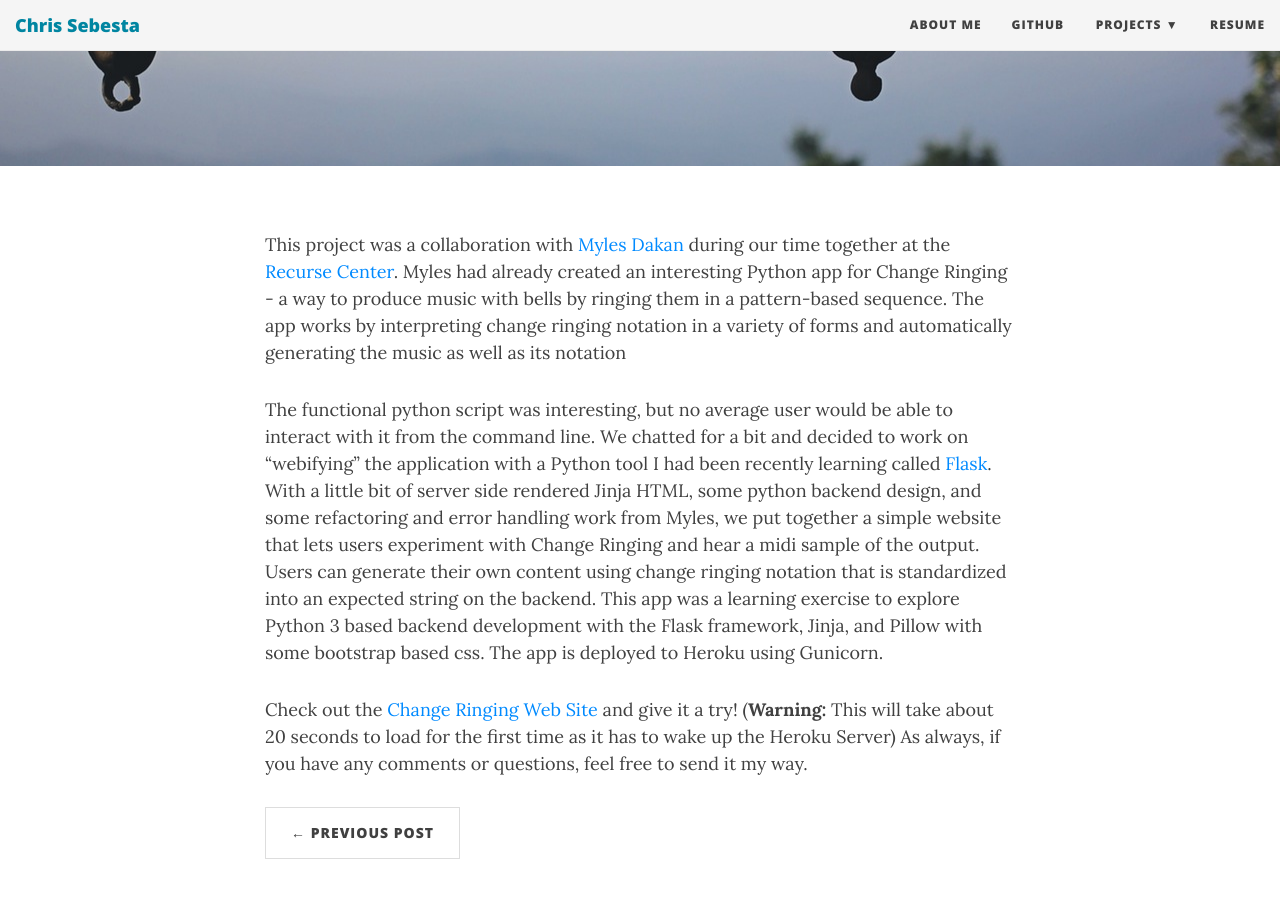
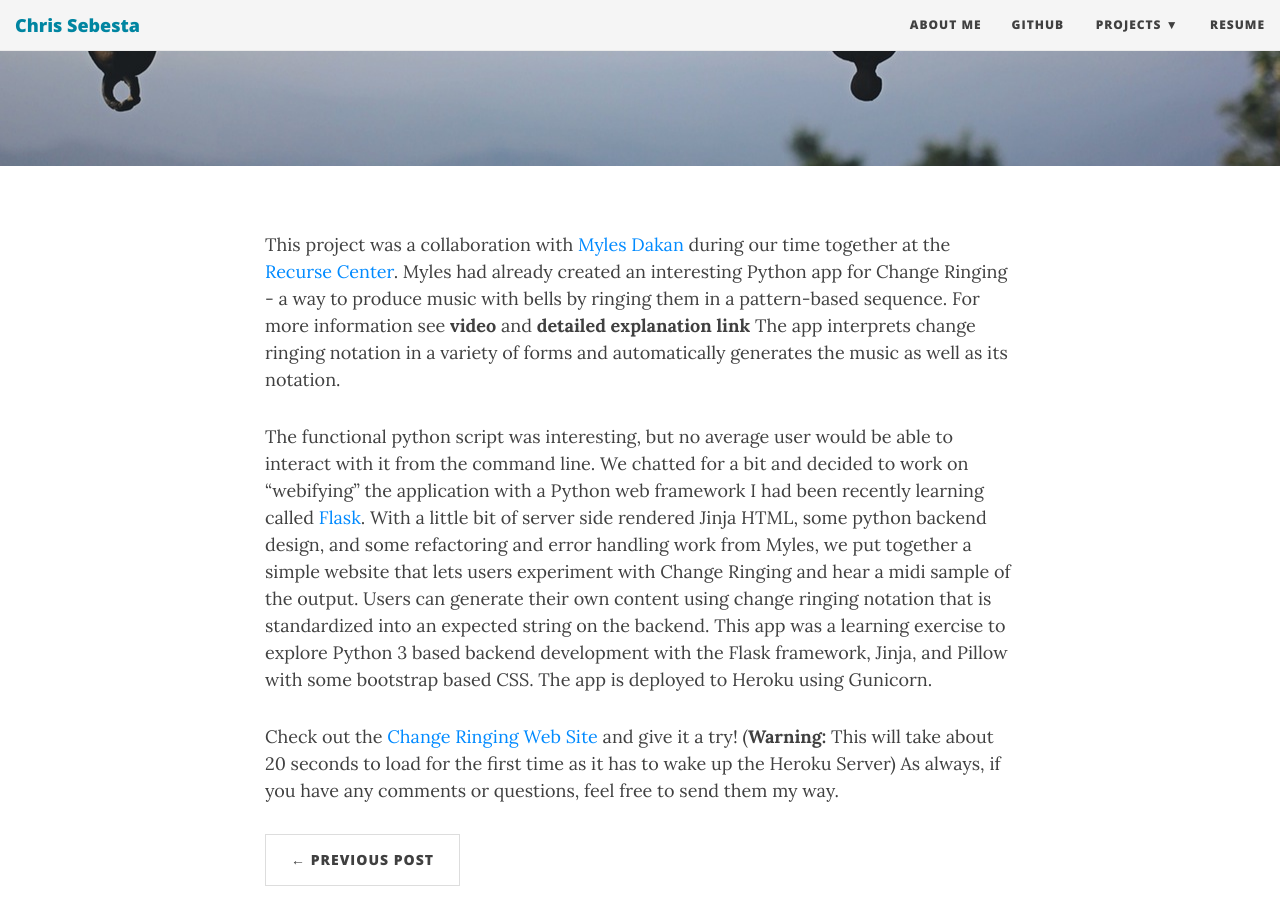
Before and after one commit to zebesta/zebesta.github.io, a Jekyll site: the page built from _posts/2016-11-28-changeringing.markdown, in a window 1280 px wide and 900 px high, scrolled down 316 px. Built offline with Jekyll 4.4.1, drawn with Linux system fonts in a browser that asks for light colours; nearby versions of some CDN libraries.

Commit message:
grammar correction from @j10sanders

```diff
--- a/_posts/2016-11-28-changeringing.markdown
+++ b/_posts/2016-11-28-changeringing.markdown
@@ -5,13 +5,19 @@
 categories: Python Flask
 bigimg: /img/bells.jpeg
 ---
-This project was a collaboration with [Myles Dakan][myles] during our time together at the [Recurse Center][recurse]. Myles had already created an interesting Python app for Change Ringing - a way to produce music with bells by ringing them in a pattern-based sequence. The app works by interpreting change ringing notation in a variety of forms and automatically generating the music as well as its notation
+This project was a collaboration with [Myles Dakan][myles] during our time together at the [Recurse Center][recurse]. Myles had already created an interesting Python app for Change Ringing - a way to produce music with bells by ringing them in a pattern-based sequence. For more information see **video** and **detailed explanation link** The app interprets change ringing notation in a variety of forms and automatically generates the music as well as its notation.
 
 
-The functional python script was interesting, but no average user would be able to interact with it from the command line. We chatted for a bit and decided to work on "webifying" the application with a Python tool I had been recently learning called [Flask][flask]. With a little bit of server side rendered Jinja HTML, some python backend design, and some refactoring and error handling work from Myles, we put together a simple website that lets users experiment with Change Ringing and hear a midi sample of the output. Users can generate their own content using change ringing notation that is standardized into an expected string on the backend. This app was a learning exercise to explore Python 3 based backend development with the Flask framework, Jinja, and Pillow with some bootstrap based css. The app is deployed to Heroku using Gunicorn.
+The functional python script was interesting, but no average user would be able to interact with it from the command line. We chatted for a bit and decided to work on "webifying" the application with a Python web framework I had been recently learning called [Flask][flask]. With a little bit of server side rendered Jinja HTML, some python backend design, and some refactoring and error handling work from Myles, we put together a simple website that lets users experiment with Change Ringing and hear a midi sample of the output. Users can generate their own content using change ringing notation that is standardized into an expected string on the backend. This app was a learning exercise to explore Python 3 based backend development with the Flask framework, Jinja, and Pillow with some bootstrap based CSS. The app is deployed to Heroku using Gunicorn.
+
+<!--
+Expand upon how the data is dynamically rendered and sent, and it does not use a database
+What I found interesting about making a project in flask
+Talk more about the learnings
+ -->
 
 
-Check out the [Change Ringing Web Site][change-ringing] and give it a try! (**Warning:** This will take about 20 seconds to load for the first time as it has to wake up the Heroku Server) As always, if you have any comments or questions, feel free to send it my way.
+Check out the [Change Ringing Web Site][change-ringing] and give it a try! (**Warning:** This will take about 20 seconds to load for the first time as it has to wake up the Heroku Server) As always, if you have any comments or questions, feel free to send them my way.
 
 [change-ringing]: https://change-ringing.herokuapp.com/
 [myles]: https://github.com/mylesdakan
```
Also changed, not shown: _posts/2016-11-26-linearregression.markdown (+10 -2 lines).
